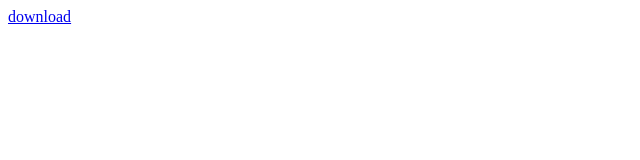
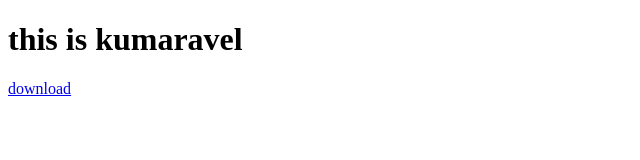
Before and after one commit to Kumaravel655/task21, a plain HTML site: page index.html in a window 1280 px wide. Shown: the whole page, without its empty margins (0-640 px from the left). Drawn offline with Linux system fonts and the light colour scheme.

Commit message:
Update index.html

```diff
--- a/index.html
+++ b/index.html
@@ -6,7 +6,7 @@
     <title>Anker tag</title>
 </head>
 <body>
-
+   <h1>this is kumaravel</h1>
     <a href='./kumaravel.pdf' download>download</a>
 </body>
 </html>
```
